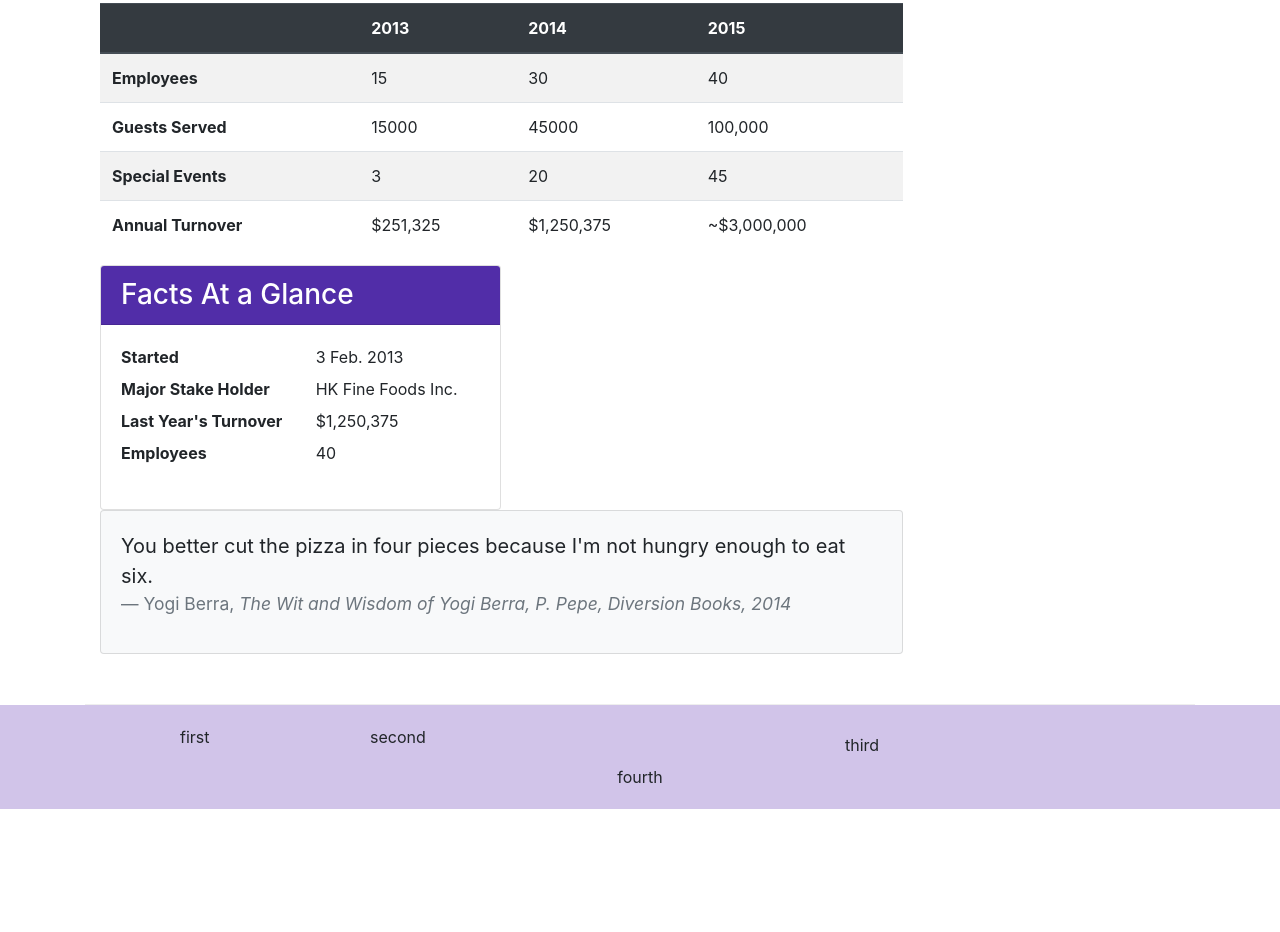
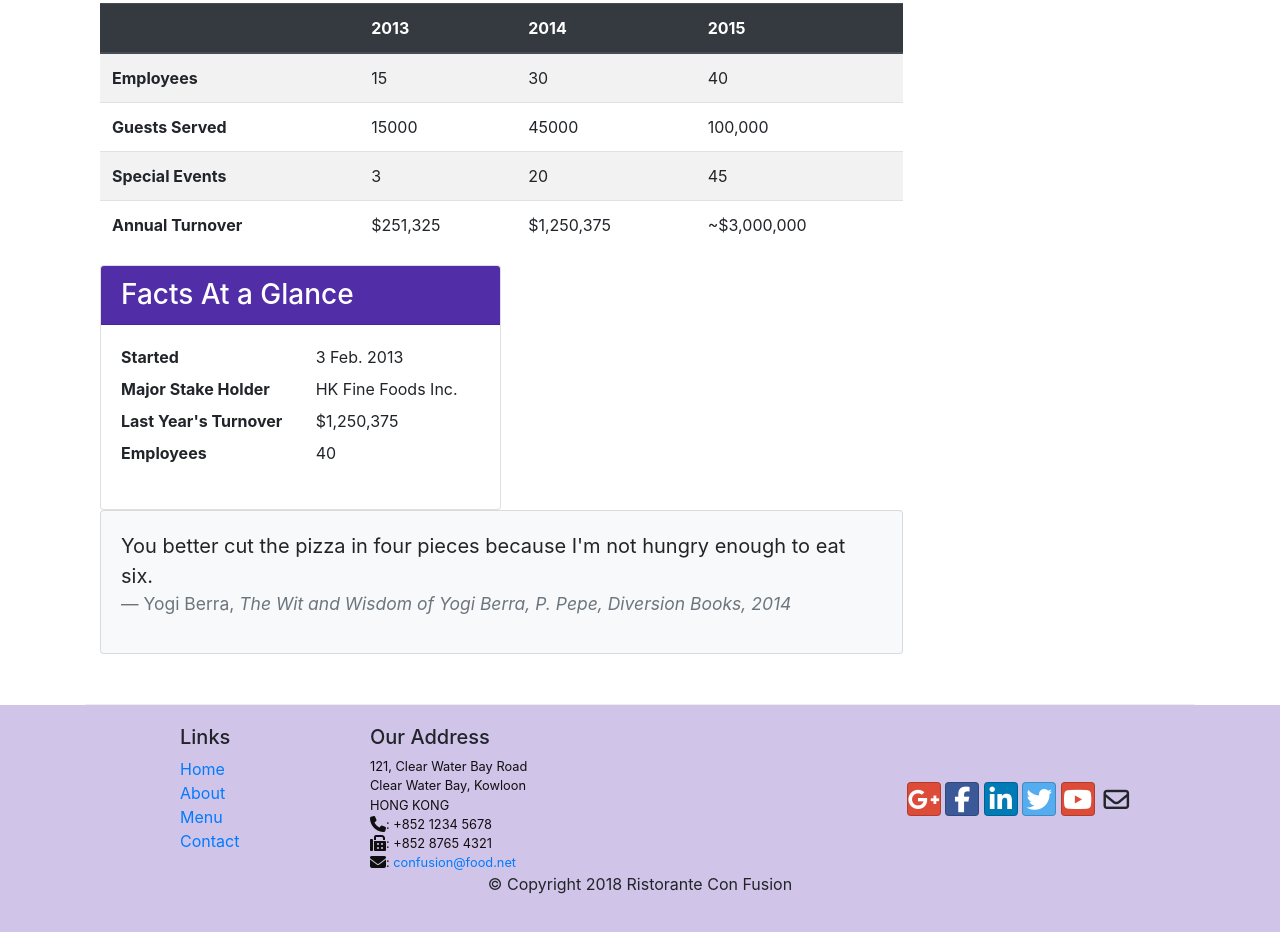
Before and after one commit to npmh310/exercise6_FER, a plain HTML site: page aboutus.html in a window 1280 px wide. Shown: the part 387-1319 px from the top of the page. Before the commit the page ends 1196 px from the top, so only its background shows below. Drawn offline with nearby package versions, Linux system fonts and the light colour scheme.

Commit message:
ex13 alert

```diff
--- a/aboutus.html
+++ b/aboutus.html
@@ -26,7 +26,7 @@
         <div class="row row-header">
           <nav class="navbar navbar-dark navbar-expand-sm bg-primary fixed-top">
             <div class="container">
-              <a class="navbar-brand" href="#">Ristorante Con Fusion</a>
+              <a class="navbar-brand" href="#"><img src="img/logo.png" height="30" width="41"></a>
               <ul class="navbar-nav mr-auto">
                 <li class="nav-item">
                   <a class="nav-link" href="index1.html"
@@ -197,18 +197,65 @@
 
     <footer class="footer">
       <div class="container">
-        <div class="row justify-content-center">
-          <div class="col-4 col-sm-2 offset-1">
+        <div class="row">
+          <div class="col-4 offset-1 col-sm-2">
+            <h5>Links</h5>
             <ul class="list-unstyled">
-              first
+              <li><a href="#">Home</a></li>
+              <li><a href="#">About</a></li>
+              <li><a href="#">Menu</a></li>
+              <li><a href="#">Contact</a></li>
             </ul>
           </div>
-
-          <div class="col-7 col-sm-5">second</div>
-
-          <div class="col-12 col-sm-4 align-content-center">third</div>
-
-          <div class="col-auto text-center">fourth</div>
+          <div class="col-7 col-sm-5">
+            <h5>Our Address</h5>
+            <address>
+              121, Clear Water Bay Road<br />
+              Clear Water Bay, Kowloon<br />
+              HONG KONG<br />
+              <i class="fa fa-phone fa-lg"></i>: +852 1234 5678<br />
+              <i class="fa fa-fax fa-lg"></i>: +852 8765 4321<br />
+              <i class="fa fa-envelope fa-lg"></i>:
+              <a href="mailto:confusion@food.net">confusion@food.net</a>
+            </address>
+          </div>
+          <div class="col-12 col-sm-4 align-self-center">
+            <div class="text-center">
+              <a
+                class="btn btn-social-icon btn-google"
+                href="http://google.com/+"
+                ><i class="fa fa-google-plus"></i
+              ></a>
+              <a
+                class="btn btn-social-icon btn-facebook"
+                href="http://www.facebook.com/profile.php?id="
+                ><i class="fa fa-facebook"></i
+              ></a>
+              <a
+                class="btn btn-social-icon btn-linkedin"
+                href="http://www.linkedin.com/in/"
+                ><i class="fa fa-linkedin"></i
+              ></a>
+              <a
+                class="btn btn-social-icon btn-twitter"
+                href="http://twitter.com/"
+                ><i class="fa fa-twitter"></i
+              ></a>
+              <a
+                class="btn btn-social-icon btn-google"
+                href="http://youtube.com/"
+                ><i class="fa fa-youtube"></i
+              ></a>
+              <a class="btn btn-social-icon" href="mailto:"
+                ><i class="fa fa-envelope-o"></i
+              ></a>
+            </div>
+          </div>
+        </div>
+        <div class="row justify-content-center">
+          <div class="col-auto">
+            <p>© Copyright 2018 Ristorante Con Fusion</p>
+          </div>
         </div>
       </div>
     </footer>
```
Also changed, not shown: contactus.html (+1 -1 lines), index1.html (+34 -17 lines).
